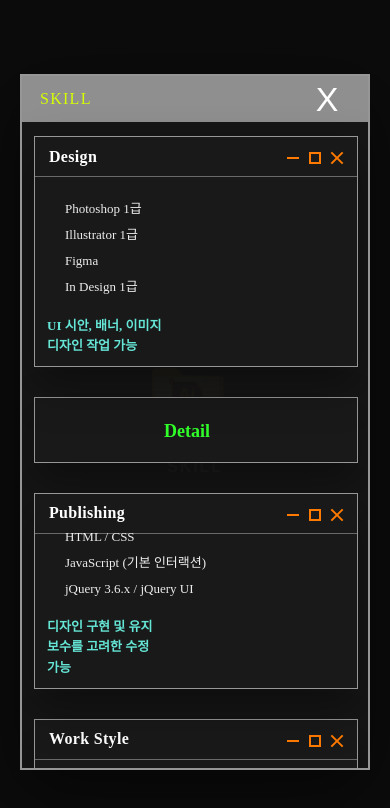
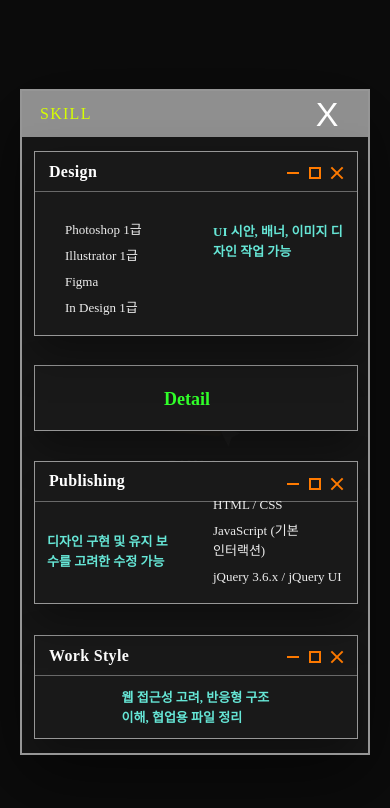
Before and after one commit to yaeunh-cpu/portfolio, a plain HTML site: page index.html in a window 390 px wide. Both pictures are taken after a click on the button "SKILL". Drawn offline with Linux system fonts and the light colour scheme; a web font is replaced by a local one.

Commit message:
Update index.html

```diff
--- a/index.html
+++ b/index.html
@@ -1700,6 +1700,92 @@
     height:auto !important;
     margin:0 !important;
   }
+}
+/* Mobile: 1섹션 ↔ 2섹션 간격 최종 축소 */
+@media (max-width: 980px){
+  .sec-1{ padding-bottom:14px !important; }
+  .sec-2{ padding-top:14px !important; }
+}
+/* Mobile: 2섹션 문단 간격 확대 */
+@media (max-width: 980px){
+
+  .sec2-left .work{
+    margin-bottom:32px !important;
+  }
+
+  .sec2-left .mint{
+    margin-bottom:36px !important;
+  }
+
+  .sec-2 .desc{
+    margin-top:0 !important;
+    line-height:2.05 !important;
+  }
+
+  /* 전체 문단 리듬 */
+  .sec2-left{
+    line-height:2.0 !important;
+  }
+}
+/* Mobile: SKILL 내부 2열 정렬 */
+@media (max-width: 980px){
+
+  .win-body{
+    display:flex !important;
+    align-items:flex-start;
+    gap:16px !important;
+  }
+
+  .win-list,
+  .win-point{
+    width:50% !important;
+  }
+
+}
+/* Mobile: Design – 흰색 왼쪽 / 민트 오른쪽 */
+@media (max-width: 980px){
+
+  .win-design .win-body{
+    flex-direction:row !important;
+  }
+
+  .win-design .win-list{
+    order:1;
+  }
+
+  .win-design .win-point{
+    order:2;
+    text-align:left;
+  }
+
+}
+/* Mobile: Publishing – 민트 왼쪽 / 흰색 오른쪽 */
+@media (max-width: 980px){
+
+  .win-pub .win-body{
+    flex-direction:row !important;
+  }
+
+  .win-pub .win-point{
+    order:1;
+    text-align:left;
+  }
+
+  .win-pub .win-list{
+    order:2;
+  }
+
+}
+@media (max-width: 980px){
+
+  .win-point{
+    white-space:normal !important;
+  }
+
+  .win-list li{
+    word-break:keep-all;
+  }
+
 }
 
   </style>
```
